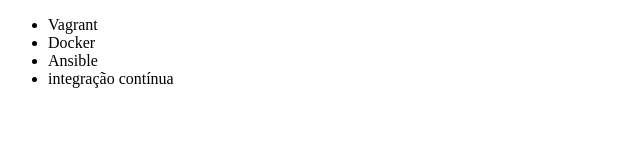
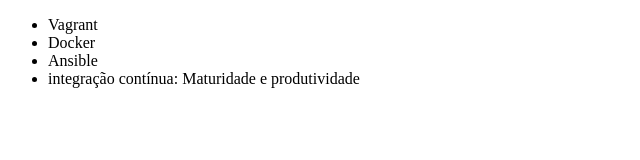
Before and after one commit to Felipe1984/alura-git, a plain HTML site: page index.htm in a window 1280 px wide. Shown: the whole page, without its empty margins (0-640 px from the left). Drawn offline with Linux system fonts and the light colour scheme.

Commit message:
Renomeando curso de integração contínua

```diff
--- a/index.htm
+++ b/index.htm
@@ -12,7 +12,7 @@
         <li>Vagrant</li>
         <li>Docker</li>
         <li>Ansible</li>
-        <li>integração contínua</li>
+        <li>integração contínua: Maturidade e produtividade</li>
     </ul>
 
 </body>
```
